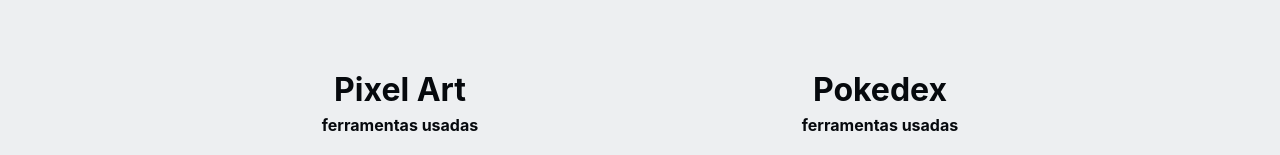
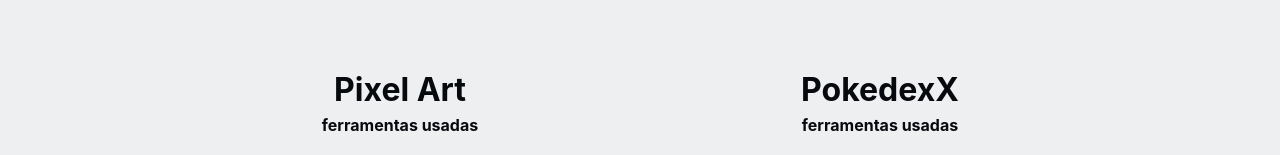
Before and after one commit to diegorogerssa/diegorogerssa.github.io, a React (Create React App) app in the folder portfolio/: page /projetos in a window 1280 px wide. Shown: the part 129-284 px from the top of the page. Built offline with nearby package versions, Linux system fonts and the light colour scheme; grey boxes are pictures that could not be loaded.

Commit message:
crição portfólio em andamento 0.4 page not found 0.1

```diff
--- a/portfolio/src/index.js
+++ b/portfolio/src/index.js
@@ -5,6 +5,7 @@ import App from './App';
 import Home from './pages/Home';
 import SobreMim from './pages/SobreMim';
 import Projetos from './pages/Projetos';
+import PageNotFound from './pages/PageNotFound';
 import reportWebVitals from './reportWebVitals';
 import { BrowserRouter, Route, Switch } from 'react-router-dom';
 
@@ -15,6 +16,7 @@ root.render(
       <Route path='/' component={ Home } exact />
       <Route path='/projetos' component={ Projetos } exact  />
       <Route path='/sobre' component={ SobreMim }  />
+      <Route path='/*' component={ PageNotFound }  />
       <App />
     </Switch>
   </BrowserRouter>
--- /dev/null
+++ b/portfolio/src/pages/PageNotFound.js
@@ -0,0 +1,10 @@
+import React, { Component } from 'react'
+
+class PageNotFound extends Component{
+  render(){
+    return(
+      <h1>Página não encontrada</h1>
+    )
+  }
+}
+export default PageNotFound;
--- a/portfolio/src/pages/Projetos.js
+++ b/portfolio/src/pages/Projetos.js
@@ -20,7 +20,7 @@ class Projetos extends Component{
             </a>
             <a href="https://diegorogerssa.github.io/pokedex-react/">
               <CardProjetos
-                title = 'Pokedex'
+                title = 'PokedexX'
                 tools = 'ferramentas usadas'
                 image = 'https://www.pngplay.com/wp-content/uploads/11/Heliolisk-Pokemon-PNG-HD-Quality.png'
                 description = 'Descrição do projeto'
```
Also changed, not shown: 1 other file (tests, documents, lock files or other folders).
